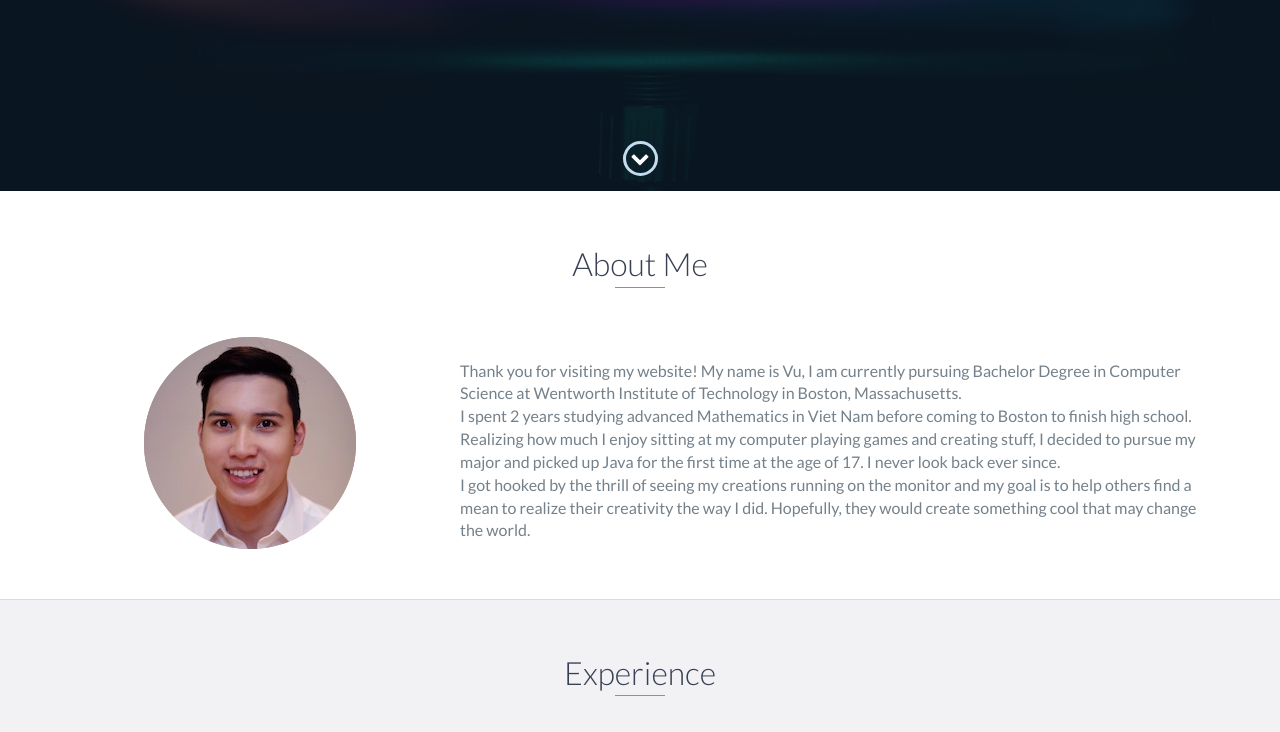
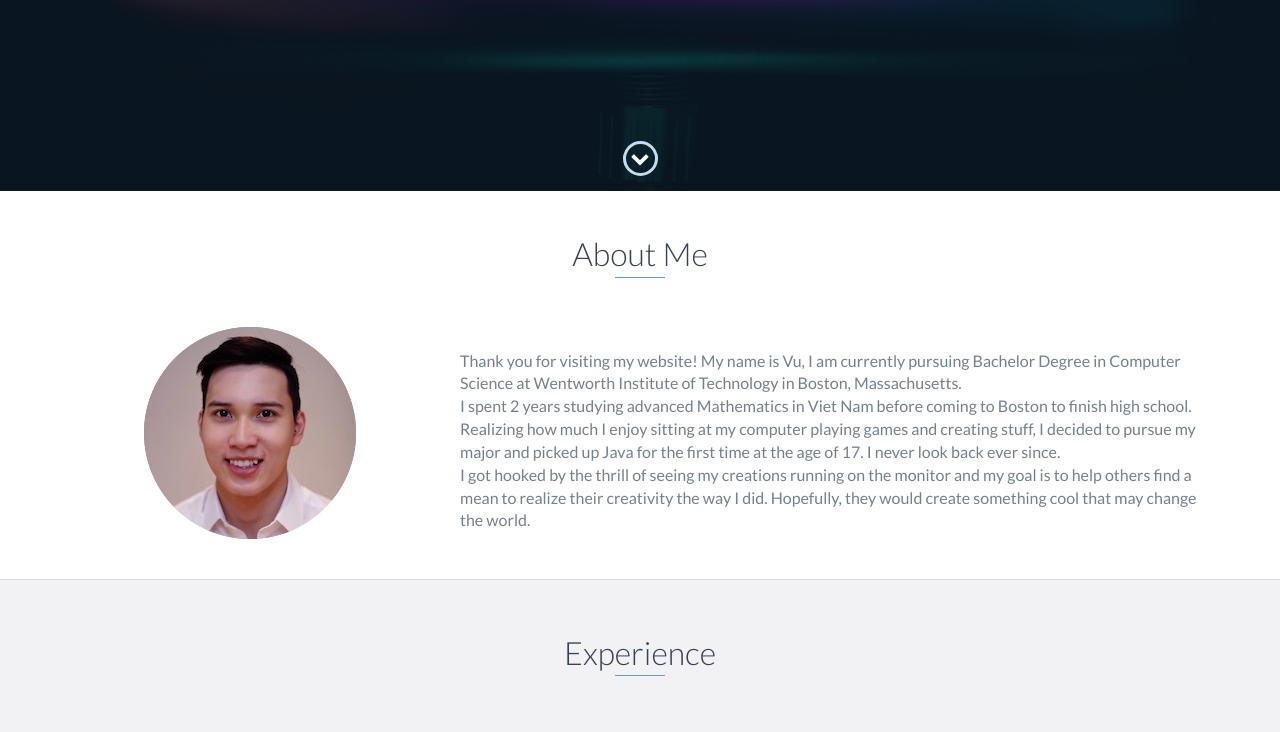
Before and after one commit to hoanglamvu/hoanglamvu.github.io, a plain HTML site: page index.html in a window 1280 px wide. Shown: the part 609-1341 px from the top of the page. Drawn offline with nearby package versions, Linux system fonts and the light colour scheme.

Commit message:
update css

```diff
--- a/scss/styles.scss
+++ b/scss/styles.scss
@@ -446,7 +446,7 @@ footer {
 */
 
 #about {
-    padding: 50px 15px;
+    padding: 40px 15px;
     text-align: center;
     border-bottom: 1px solid $border;
 
```
Also changed, not shown: css/styles.css.
